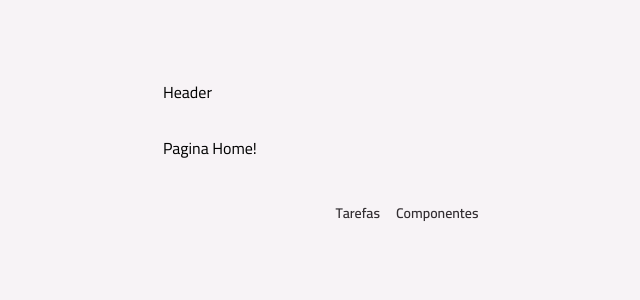
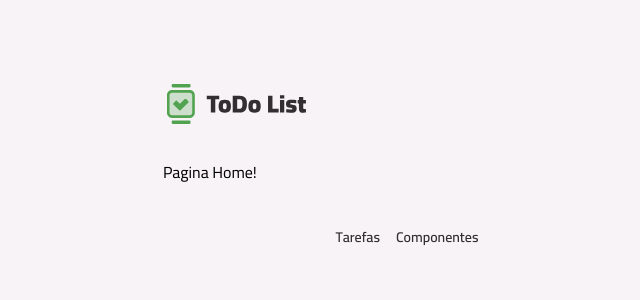
Before and after one commit to williamdelimacx/react-todo, a React (Vite) app: page / in a window 1280 px wide. Shown: the top 300 px of the page, without its empty margins (233-873 px from the left). Built offline with nearby package versions, Linux system fonts and the light colour scheme.

Commit message:
feat: add layout structure

```diff
--- /dev/null
+++ b/src/core-components/footer.tsx
@@ -0,0 +1,21 @@
+import { NavLink } from "react-router";
+import Text from "../components/text";
+
+export default function Footer() {
+  return (
+    <footer className="my-5 md:my-10">
+      <nav className="flex items-center justify-center gap-4">
+        <NavLink to="/">
+          <Text variant="body-sm-bold" className="text-gray-300">
+            Tarefas
+          </Text>
+        </NavLink>
+        <NavLink to="/componentes">
+          <Text variant="body-sm-bold" className="text-gray-300">
+            Componentes
+          </Text>
+        </NavLink>
+      </nav>
+    </footer>
+  );
+}
--- /dev/null
+++ b/src/core-components/header.tsx
@@ -0,0 +1,10 @@
+import Logo from "../assets/images/logo.svg?react";
+import Container from "../components/container";
+
+export default function Header() {
+  return (
+    <Container as="header" className="mt-3 md:mt-20">
+      <Logo className="h-9 md:h-12" />
+    </Container>
+  );
+}
--- /dev/null
+++ b/src/core-components/main-content.tsx
@@ -0,0 +1,16 @@
+import { cx } from "class-variance-authority";
+
+// eslint-disable-next-line @typescript-eslint/no-empty-object-type
+interface MainContentProps extends React.ComponentProps<"main"> {}
+
+export default function MainContent({
+  children,
+  className,
+  ...props
+}: MainContentProps) {
+  return (
+    <main className={cx("mt-4 md:mt-8", className)} {...props}>
+      {children}
+    </main>
+  );
+}
--- a/src/pages/layout-main.tsx
+++ b/src/pages/layout-main.tsx
@@ -1,32 +1,18 @@
-import { NavLink, Outlet } from "react-router";
-import Container from "../components/container";
-import Text from "../components/text";
+import { Outlet } from "react-router";
+import Header from "../core-components/header";
+import MainContent from "../core-components/main-content";
+import Footer from "../core-components/footer";
 
 export default function LayoutMain() {
   return (
     <>
-      <Container as="header" className="mt-3 md:mt-20">
-        Header
-      </Container>
+      <Header />
 
-      <main className="mt-4 md:mt-8">
+      <MainContent className="mt-4 md:mt-8">
         <Outlet />
-      </main>
+      </MainContent>
 
-      <footer className="my-5 md:my-10">
-        <nav className="flex items-center justify-center gap-4">
-          <NavLink to="/">
-            <Text variant="body-sm-bold" className="text-gray-300">
-              Tarefas
-            </Text>
-          </NavLink>
-          <NavLink to="/componentes">
-            <Text variant="body-sm-bold" className="text-gray-300">
-              Componentes
-            </Text>
-          </NavLink>
-        </nav>
-      </footer>
+      <Footer />
     </>
   );
 }
```
